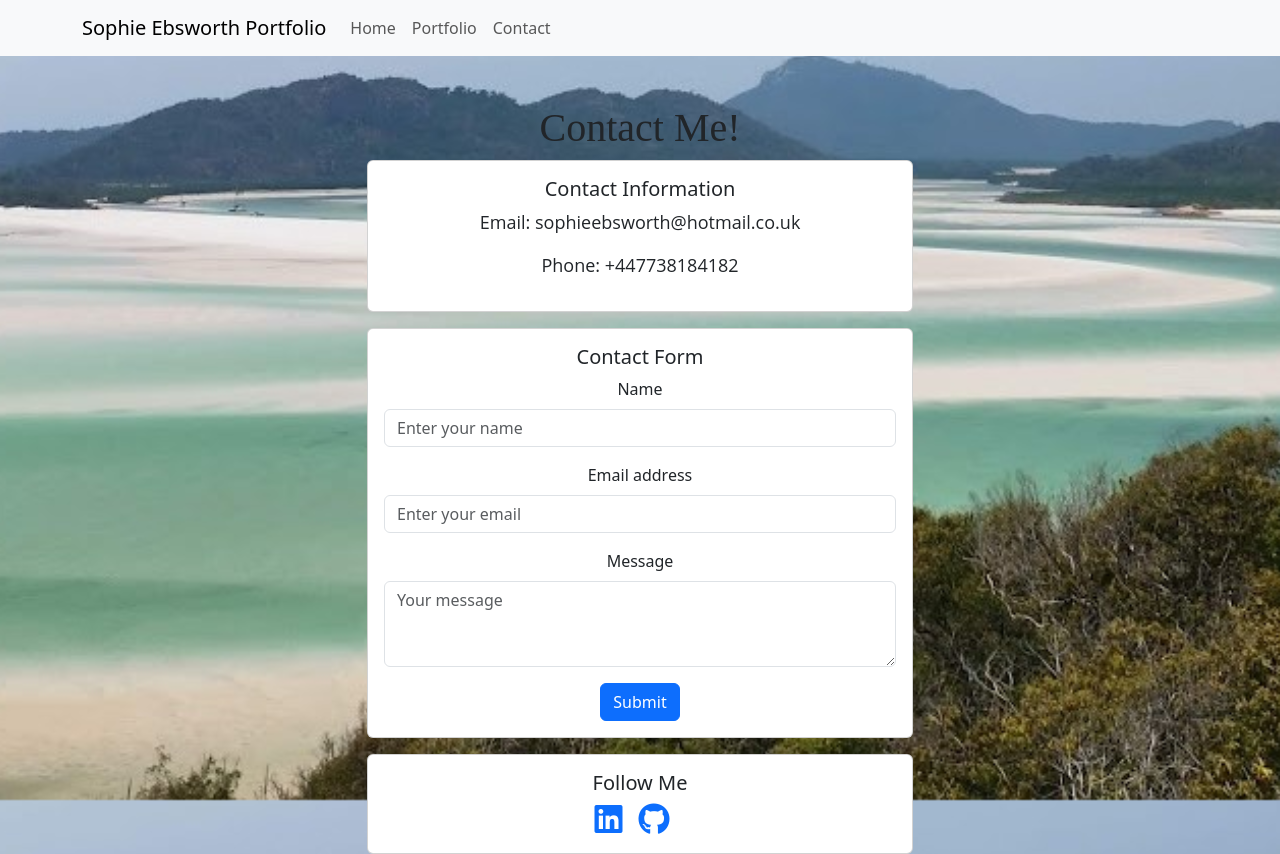
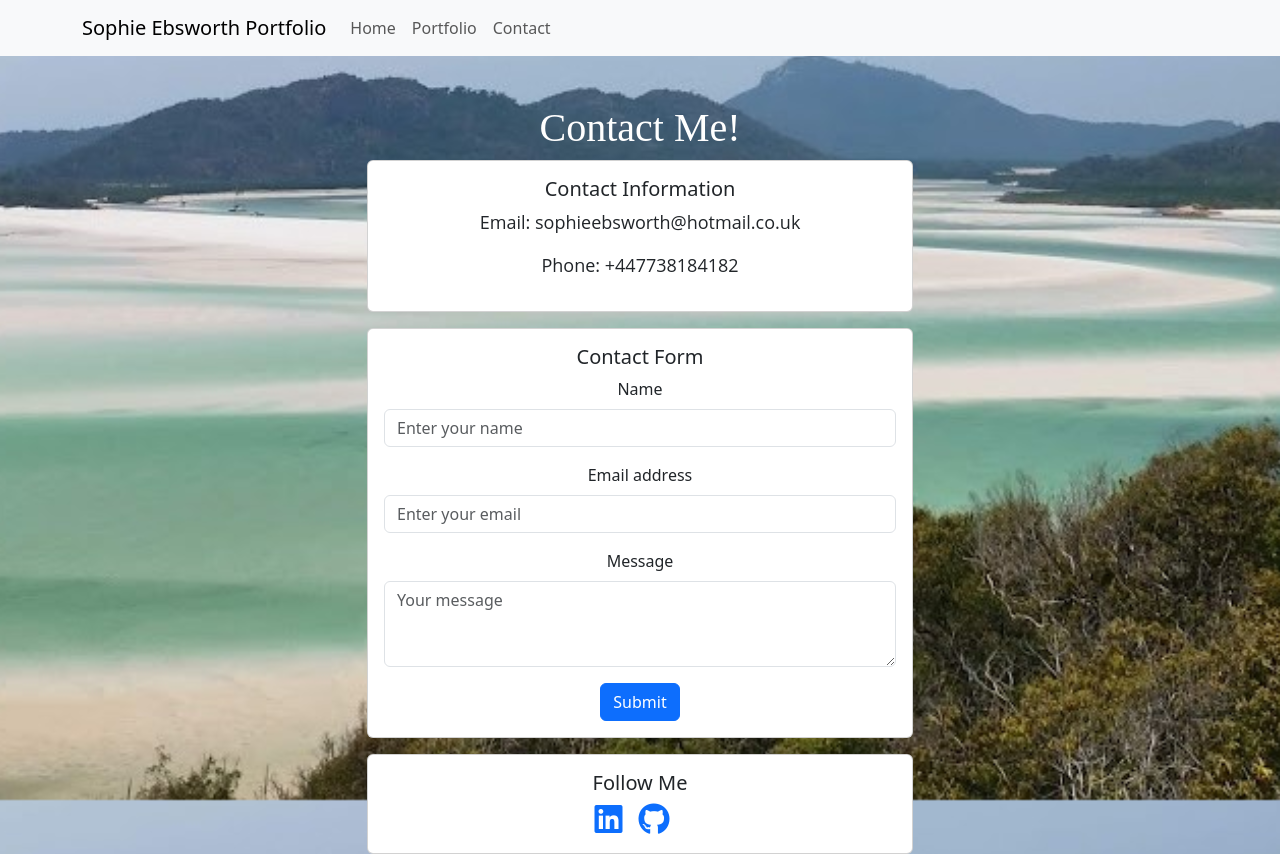
Before and after one commit to SophieEbby/react-portfolio, a React (Vite) app: page /react-portfolio/contact in a window 1280 px wide. Built offline with nearby package versions, Linux system fonts and the light colour scheme.

Commit message:
heading colours

```diff
--- a/src/components/Pages/Contacts.jsx
+++ b/src/components/Pages/Contacts.jsx
@@ -1,6 +1,7 @@
 import React, { useState } from 'react';
 import { Container, Row, Col, Form, Button, Card, Alert } from 'react-bootstrap';
 import '@fortawesome/fontawesome-free/css/all.css';
+import "./style.css";
 
 function Contact() {
     const [formData, setFormData] = useState({
@@ -31,7 +32,7 @@ function Contact() {
             <Row>
                 <Col sm={1}></Col>
                 <Col sm={10}>
-                    <h1>Contact Me!</h1>
+                    <h1 className="heading1">Contact Me!</h1>
                 </Col>
             </Row>
             <Row className="justify-content-center">
--- a/src/components/Pages/ProjectGallery.jsx
+++ b/src/components/Pages/ProjectGallery.jsx
@@ -2,6 +2,7 @@ import React from 'react';
 import Project from '../Project';
 import projects from '../../data/projects.json';
 import { Row, Col } from 'react-bootstrap';
+import "./style.css";
 
 function ProjectGallery() {
     return (
@@ -9,7 +10,7 @@ function ProjectGallery() {
             <Row>
                 <Col sm={1}></Col>
                 <Col sm={10}>
-                    <h1>Take A Look At My Web Dev Projects!</h1>
+                    <h1 className="heading1">Take A Look At My Web Dev Projects!</h1>
                 </Col>
             </Row>
             <Row>
--- a/src/components/Pages/style.css
+++ b/src/components/Pages/style.css
@@ -39,10 +39,6 @@ p {
     justify-content: center;
 }
 
-.biotext {
+.biotext, .heading1, .heading2 {
     color: white;
 }
-
-.heading1 {
-    color: white;
-}
```
Also changed, not shown: 4 other files (tests, documents, lock files or other folders).
